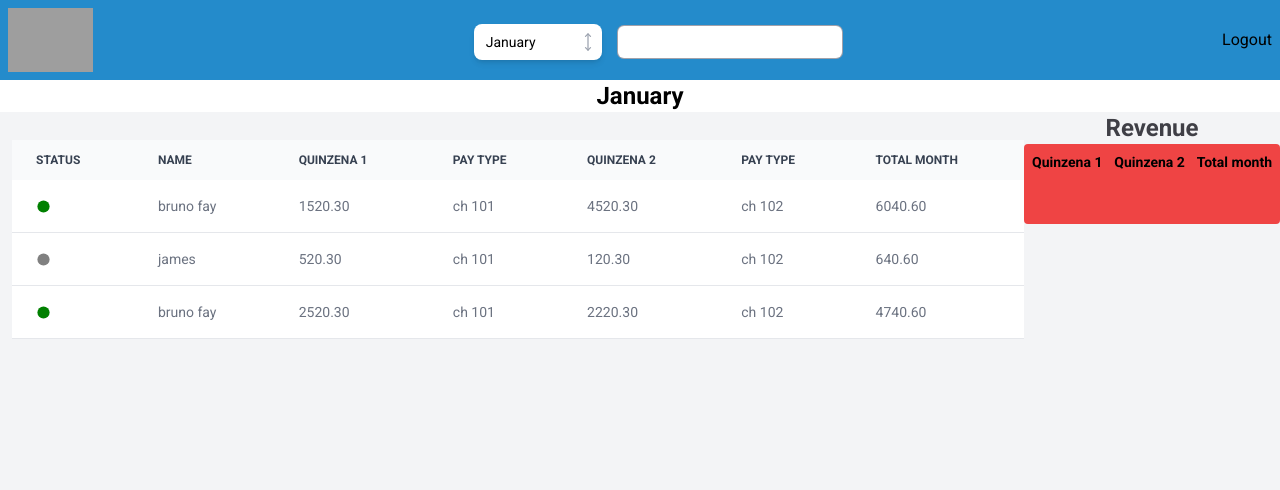
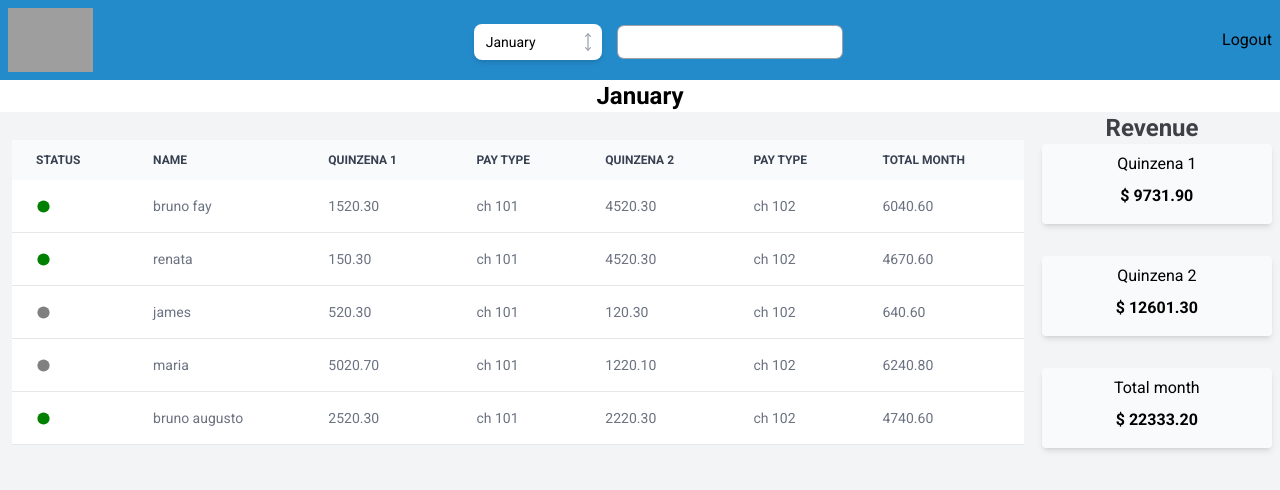
Before and after one commit to claro-bruno/deafionshcashfront, a React (Vite) app: page /main in a window 1280 px wide. Shown: the top 490 px of the page. Built offline with nearby package versions, Linux system fonts and the light colour scheme; grey boxes are pictures that could not be loaded.

Commit message:
REFACT implemented global revenue logical

```diff
--- a/src/pages/mainPage/MainPage.tsx
+++ b/src/pages/mainPage/MainPage.tsx
@@ -1,19 +1,48 @@
 import { Circle } from 'phosphor-react'
-import React, { useState } from 'react'
+import React, { useEffect, useState } from 'react'
 import Header from '../../components/header/Header'
 import MonthFilter from '../../components/MonthFilter/MonthFilter'
 import { bodyTable, headerTable } from './constants'
 
 export default function MainPage() {
   const [monthName, setMonthName] = useState('')
+  const [filterContractor, setFilterContractor] = useState('')
+  const [globalRevenue, setGlobalRevenue] = useState({ quinzena1: '', quinzena2: '', total: '' })
 
+  function setRevenue() {
+    const revenue: { type: string, period: string, value: string }[] = bodyTable
+      .filter(item => item.month === monthName.toLowerCase())
+      .map(item => item.payments)
+      .flat()
+
+    const quinzena1 = Number(revenue
+      .filter(item => item.period === 'quinzena1')
+      .reduce((acc, curr) => acc + Number(curr.value), 0))
+
+    const quinzena2 = Number(revenue
+      .filter(item => item.period === 'quinzena2')
+      .reduce((acc, curr) => acc + Number(curr.value), 0))
+
+    const total = (quinzena1 + quinzena2).toFixed(2)
+
+    setGlobalRevenue({
+      quinzena1: quinzena1.toFixed(2),
+      quinzena2: quinzena2.toFixed(2),
+      total
+    })
+  }
+  useEffect(() => {
+    setRevenue()
+  }, [monthName])
   return (
     <div className='flex flex-col'>
       <Header>
         <div className='flex items-center gap-4'>
           <MonthFilter setMonthName={setMonthName} />
           <input
+            onChange={(e) => setFilterContractor(e.target.value)}
             className='inpuntsDefault mt-[0.2rem] '
+            value={filterContractor}
             type="text"
           />
         </div>
@@ -39,7 +68,9 @@ export default function MainPage() {
                 </tr>
               </thead>
               <tbody>
-                {bodyTable.map((item) => (
+                {bodyTable.map((item) => {
+                  if (item.month === monthName.toLowerCase() && item.name.includes(filterContractor)) {
+                    return (
                       <tr className="bg-white border-b dark:bg-gray-800 dark:border-gray-700">
                         <th scope="row" className="py-4 px-6 font-medium text-gray-900 whitespace-nowrap dark:text-white">
                           <Circle
@@ -67,25 +98,39 @@ export default function MainPage() {
                           }
                         </td>
                       </tr>
-                ))}
+                    )
+                  } else {
+                    return []
+                  }
+                })}
               </tbody>
             </table>
           </div>
         </div>
-        <div className='flex flex-col  items-center '>
-          <h1 className='text-2xl font-bold text-zinc-700'>Revenue</h1>
-          <div className='bg-red-500 flex justify-between rounded h-20 w-[20vw] px-2 py-2'>
-            <strong className='text-sm '>Quinzena 1
-              { }
+        <div className='flex flex-col items-center '>
+          <h1 className='text-2xl w-[20vw] text-center  font-bold text-zinc-700'>Revenue</h1>
+          <div className='flex flex-col gap-8 fixed right-2 mt-8'>
+            <div className='bg-gray-50 shadow-md flex items-center gap-2 flex-col rounded h-20 w-[18vw] py-2'>
+              Quinzena 1
+              <strong className=''>
+                $ {globalRevenue.quinzena1}
               </strong>
-            <strong className='text-sm'>Quinzena 2
-              { }
+            </div>
+            <div className='bg-gray-50 shadow-md flex items-center gap-2 flex-col rounded h-20 w-[18vw] py-2'>
+              Quinzena 2
+              <strong className=''>
+                $ {globalRevenue.quinzena2}
               </strong>
-            <strong className='text-sm'> Total month
-              { }
+            </div>
+            <div className='bg-gray-50 shadow-md flex items-center gap-2 flex-col rounded h-20 w-[18vw] py-2'>
+              Total month
+              <strong className=''>
+                $ {globalRevenue.total}
               </strong>
             </div>
           </div>
+        </div>
+
       </main>
     </div>
   )
--- a/src/pages/mainPage/constants.ts
+++ b/src/pages/mainPage/constants.ts
@@ -13,6 +13,45 @@ export const bodyTable = [{
     value: '4520.30'
   }]
 },{
+  name: 'renata',
+  status:'active',
+  month: 'january',
+  payments: [{
+    type: 'ch 101',
+    period: "quinzena1",
+    value: '150.30'
+  }, {
+    type: 'ch 102',
+    period: "quinzena2",
+    value: '4520.30'
+  }]
+},{
+  name: 'bruno fay',
+  status:'active',
+  month: 'april',
+  payments: [{
+    type: 'ch 101',
+    period: "quinzena1",
+    value: '2520.30'
+  }, {
+    type: 'ch 102',
+    period: "quinzena2",
+    value: '2000'
+  }]
+},{
+  name: 'bruno fay',
+  status:'active',
+  month: 'may',
+  payments: [{
+    type: 'ch 101',
+    period: "quinzena1",
+    value: '3120.50'
+  }, {
+    type: 'ch 102',
+    period: "quinzena2",
+    value: '1520.30'
+  }]
+},{
   name: 'james',
   status:'inative',
   month: 'january',
@@ -26,7 +65,33 @@ export const bodyTable = [{
     value: '120.30'
   }]
 },{
-  name: 'bruno fay',
+  name: 'maria',
+  status:'inative',
+  month: 'january',
+  payments: [{
+    type: 'ch 101',
+    period: "quinzena1",
+    value: '5020.70'
+  }, {
+    type: 'ch 102',
+    period: "quinzena2",
+    value: '1220.10'
+  }]
+},{
+  name: 'james',
+  status:'inative',
+  month: 'april',
+  payments: [{
+    type: 'ch 101',
+    period: "quinzena1",
+    value: '520.30'
+  }, {
+    type: 'ch 102',
+    period: "quinzena2",
+    value: '120.30'
+  }]
+},{
+  name: 'bruno augusto',
   status:'active',
   month: 'january',
   payments: [{
@@ -38,4 +103,30 @@ export const bodyTable = [{
     period: "quinzena2",
     value: '2220.30'
   }]
+},{
+  name: 'bruno augusto',
+  status:'active',
+  month: 'april',
+  payments: [{
+    type: 'ch 101',
+    period: "quinzena1",
+    value: '2520.30'
+  }, {
+    type: 'ch 102',
+    period: "quinzena2",
+    value: '2220.30'
+  }]
+},{
+  name: 'bruno augusto',
+  status:'inative',
+  month: 'february',
+  payments: [{
+    type: 'ch 101',
+    period: "quinzena1",
+    value: '1520.30'
+  }, {
+    type: 'ch 102',
+    period: "quinzena2",
+    value: '4300'
+  }]
 }]
```
Lines whose indentation alone changed are shown as unchanged.
